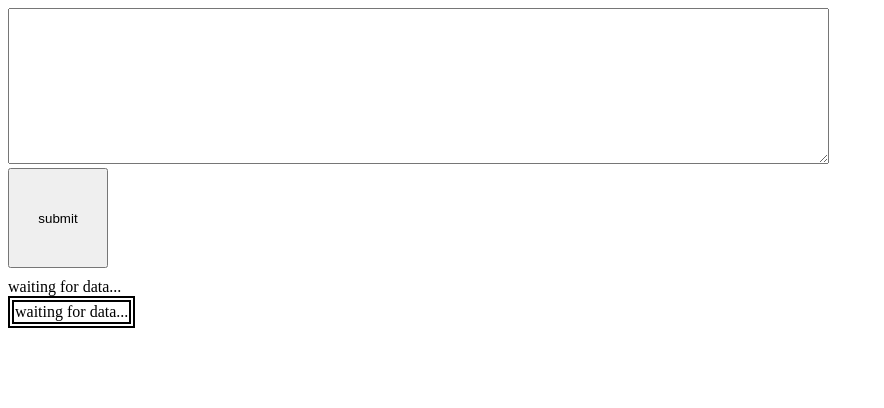
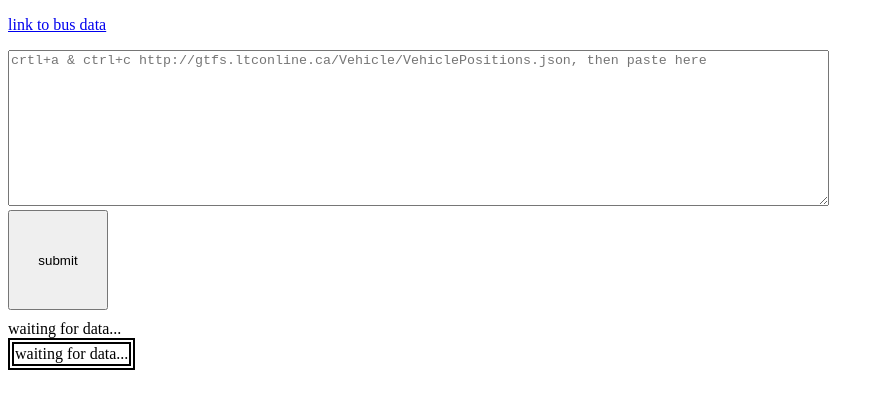
Before and after one commit to ObsidianSeal/bus-data, a plain HTML site: page index.html in a window 1280 px wide. Shown: the whole page, without its empty margins (0-884 px from the left). Drawn offline with Linux system fonts and the light colour scheme.

Commit message:
link, placeholder, total

```diff
--- a/index.html
+++ b/index.html
@@ -23,8 +23,16 @@
 	</head>
 
 	<body>
+		<p><a href="http://gtfs.ltconline.ca/Vehicle/VehiclePositions.json" target="_blank">link to bus data</a></p>
+
 		<form name="data_form" id="data_form">
-			<textarea name="data_input" id="data_input" rows="10" cols="100"></textarea>
+			<textarea
+				name="data_input"
+				id="data_input"
+				rows="10"
+				cols="100"
+				placeholder="crtl+a & ctrl+c http://gtfs.ltconline.ca/Vehicle/VehiclePositions.json, then paste here"
+			></textarea>
 			<br />
 			<button name="submit_button" id="submit_button">submit</button>
 		</form>
@@ -56,7 +64,9 @@
 					}
 				}
 
-				document.querySelector("div").innerHTML = `<h3>there are ${articulated} articulated buses currently in service</h3>`;
+				document.querySelector(
+					"div"
+				).innerHTML = `<h3>there are ${articulated} articulated buses currently in service (out of ${busData.entity.length} total buses)</h3>`;
 			});
 		</script>
 	</body>
```
